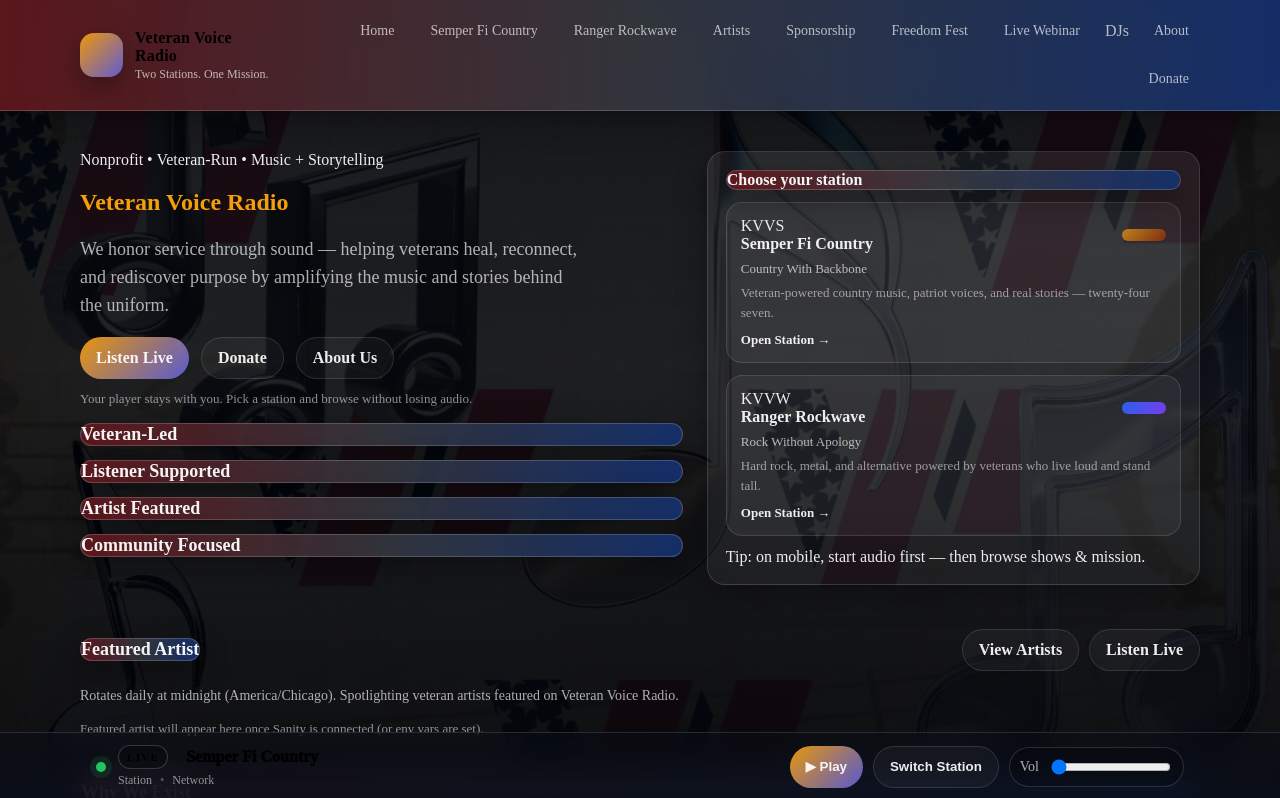
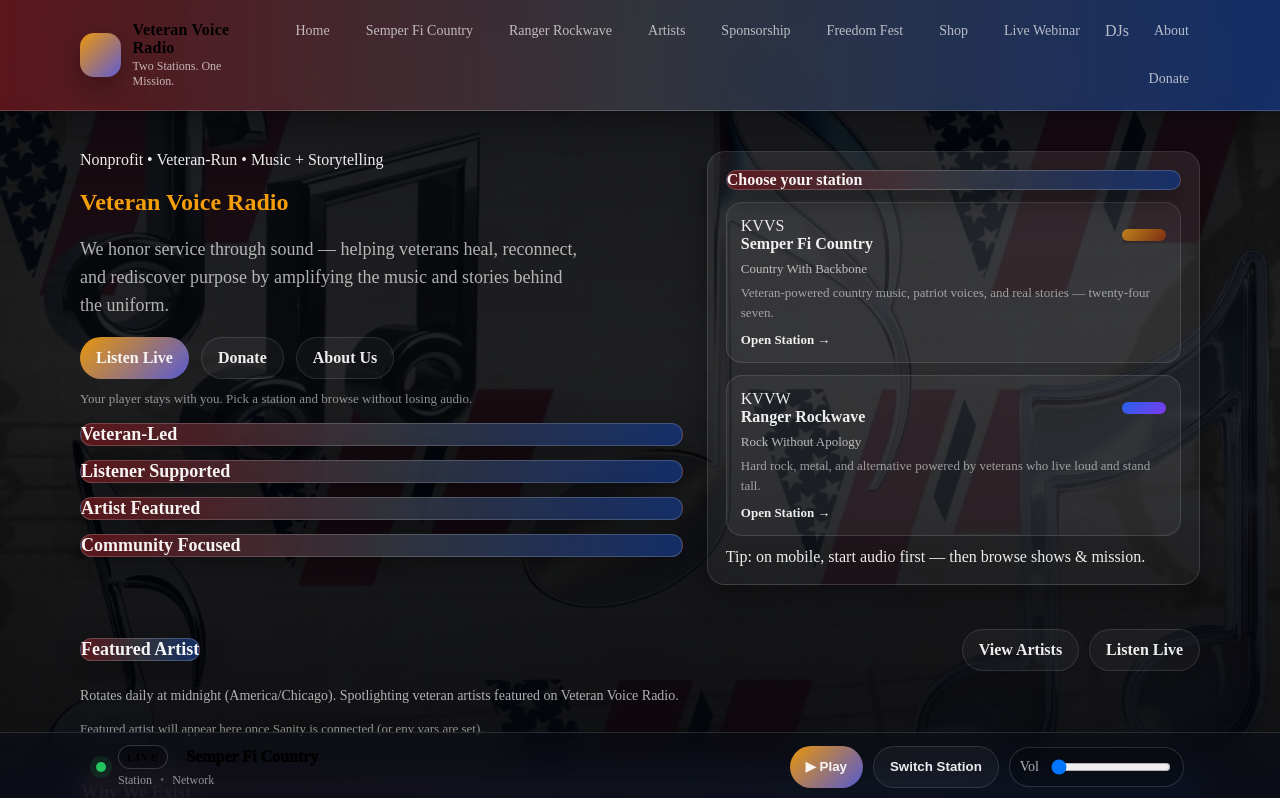
Before and after one commit to bigstock2001/veteranvoiceradio, a Next.js app: page / in a window 1280 px wide. Shown: the top 798 px of the page. Built offline with nearby package versions, Linux system fonts and the light colour scheme; no server answers.

Commit message:
Add Shop to VVR navigation

```diff
--- a/app/layout.tsx
+++ b/app/layout.tsx
@@ -72,6 +72,10 @@ export default function RootLayout({
 
                   <Link className="navLink" href="/freedom-fest">
                     Freedom Fest
+                  </Link>
+
+                  <Link className="navLink" href="/shop">
+                    Shop
                   </Link>
 
                   <Link className="navLink" href="/webinars/live">
```
